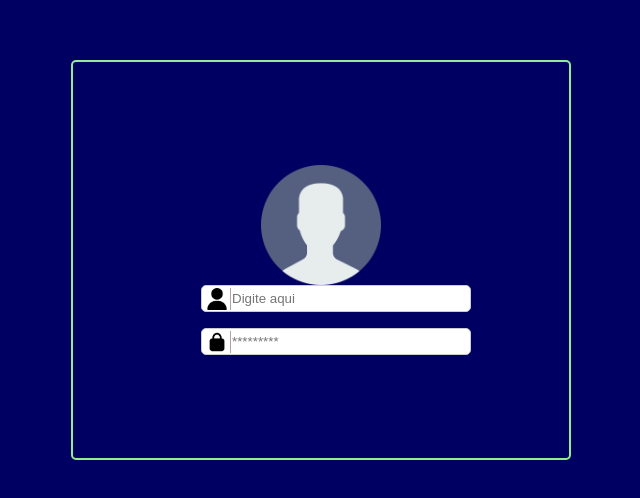
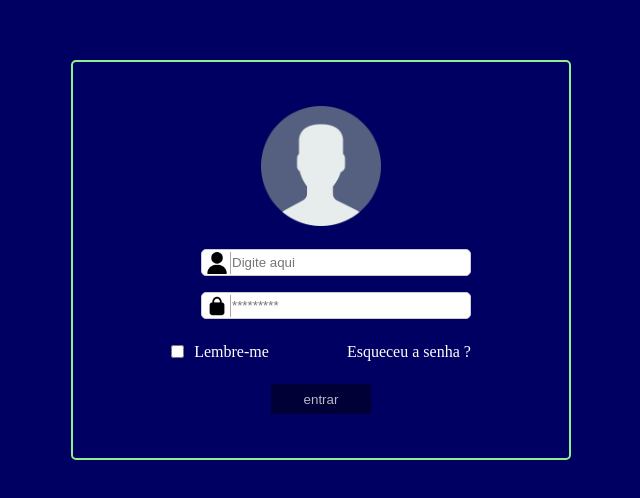
Before and after one commit to ThiagoLucca167/Tela-Login-design, a plain HTML site: page index.html in a window 1280 px wide. Shown: the part 140-638 px from the top of the page, without its empty margins (319-959 px from the left). Drawn offline with Linux system fonts and the light colour scheme.

Commit message:
ajustando posições do layout

```diff
--- a/index.html
+++ b/index.html
@@ -23,7 +23,19 @@
                 <input type="password" placeholder="*********">
               </label>
            </div>
-
+           <div class="opcoesDeLogin">
+            <ul>
+                <li>
+                    <input type="checkbox" name="lembraLogin">Lembre-me
+                </li>
+                <li>
+                    <a href="#">Esqueceu a senha ?</a>
+                </li>
+            </ul>
+           </div>
+           <div class="bntEnviar">
+            <button>entrar</button>
+           </div>
     </div>
 </body>
 </html>
--- a/style.css
+++ b/style.css
@@ -24,7 +24,7 @@ body{
     height: 400px;
     display: flex;
     flex-direction: column;
-    justify-content: center;
+    justify-content: space-evenly;
     align-items: center;
 
 }
@@ -38,7 +38,33 @@ body{
     align-items: center;
 }
 
+.opcoesDeLogin{width: 100%;}
+.opcoesDeLogin ul{
+    display: flex;
+    justify-content: space-evenly;
+    align-items: center;
+    list-style-type: none;
+}
+.opcoesDeLogin ul li{
+    display: flex;
+    align-items: center;
+    color: white;
+}
+.opcoesDeLogin ul li input{
+    margin-right:10px ;
+}
+.opcoesDeLogin ul li a{
+    text-decoration: none;
+    color: white;
+}
 
+.bntEnviar button{
+    width: 100px;
+    height: 30px;
+    border: none;
+    color: #ffffffb8;
+    background-color: #00000070;
+}
 
 
 
```
